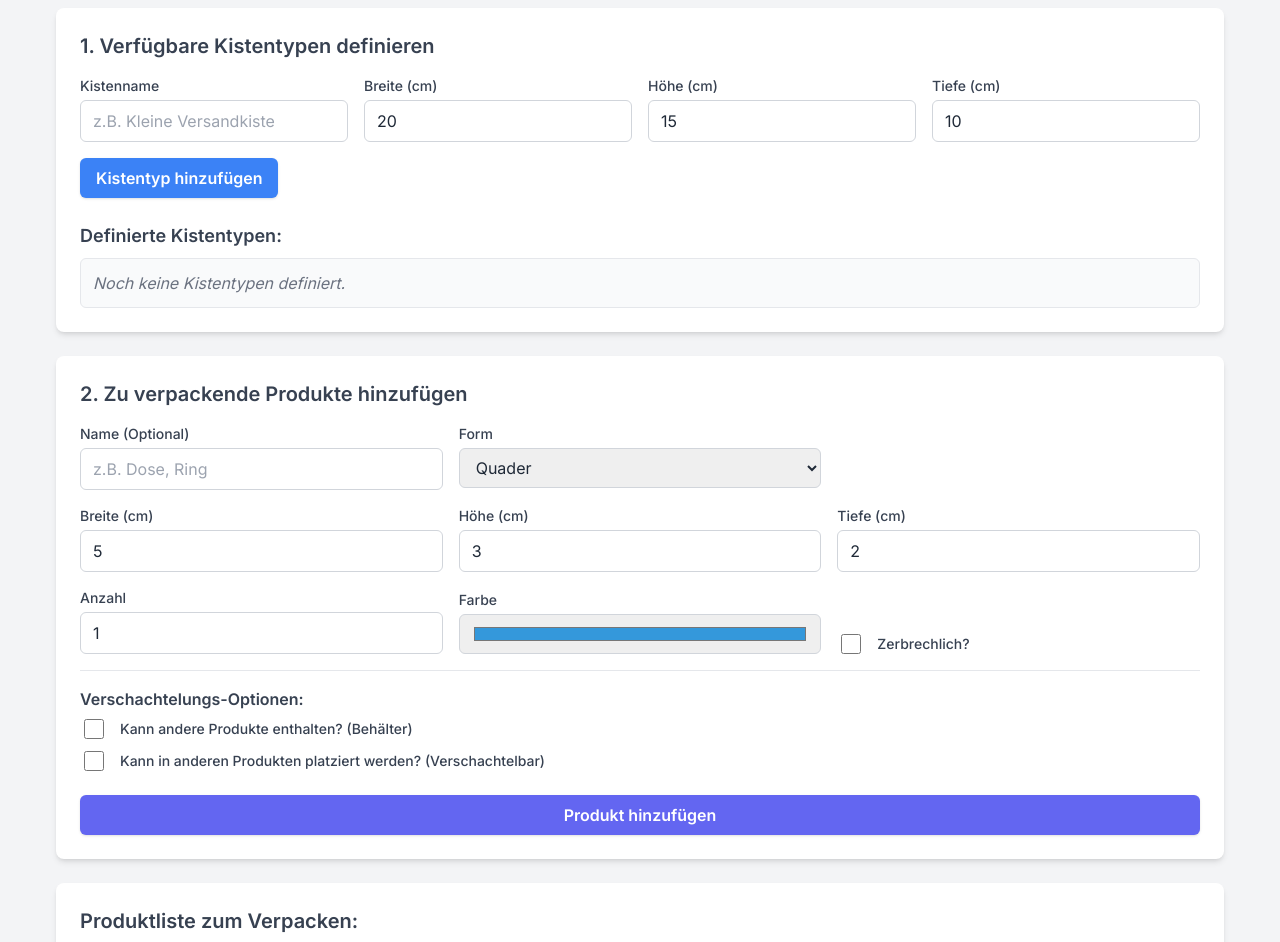
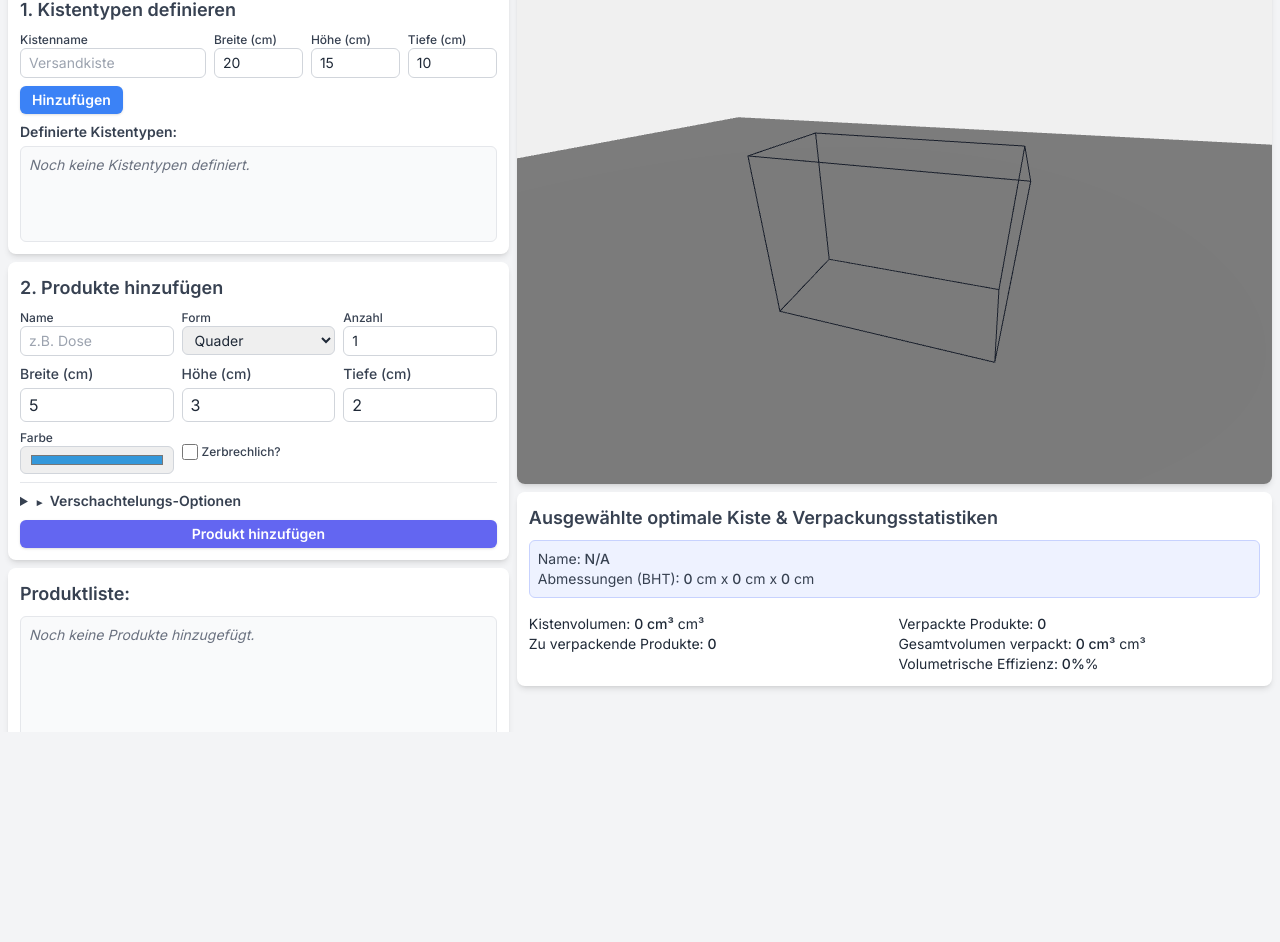
Before and after one commit to bl4ckh4nd/3D-Packer, a website built with Vite: page index.html in a window 1280 px wide. Shown: the part 68-1010 px from the top of the page. After the commit the page ends 800 px from the top, so only its background shows below. Built offline with nearby package versions, Linux system fonts and the light colour scheme; animation ran at ten frames a second.

Commit message:
Refactor code structure and remove redundant sections for improved readability and maintainability

```diff
--- a/index.html
+++ b/index.html
@@ -21,112 +21,141 @@
 
     <div id="nachrichtenBoxContainer" class="fixed top-5 right-5 z-50 w-full max-w-sm"></div>
 
-    <div class="steuerungsPanel container mx-auto p-4">
-        <h1 class="text-3xl font-bold text-center text-indigo-600 mb-6">3D Produktverpackungs-Visualisierer</h1>
+    <div class="container mx-auto p-2">
+        <h1 class="text-2xl font-bold text-center text-indigo-600 mb-3">3D Produktverpackungs-Visualisierer</h1>
 
-        <div class="bg-white p-6 rounded-lg shadow-md mb-6">
-            <h2 class="text-xl font-semibold mb-4 text-gray-700">1. Verfügbare Kistentypen definieren</h2>
-            <div class="grid grid-cols-1 md:grid-cols-4 gap-4 items-end">
-                <div>
-                    <label for="kistenTypName" class="block text-sm font-medium text-gray-700 mb-1">Kistenname</label>
-                    <input type="text" id="kistenTypName" placeholder="z.B. Kleine Versandkiste" class="w-full">
+        <div class="grid grid-cols-1 md:grid-cols-5 gap-2">
+            <!-- Left Column - Input Sections -->
+            <div class="md:col-span-2 space-y-2">
+                <!-- Box Types Section -->
+                <div class="bg-white p-3 rounded-lg shadow-md">
+                    <h2 class="text-lg font-semibold mb-2 text-gray-700">1. Kistentypen definieren</h2>
+                    <div class="grid grid-cols-5 gap-2 items-end">
+                        <div class="col-span-5 sm:col-span-2">
+                            <label for="kistenTypName" class="block text-xs font-medium text-gray-700">Kistenname</label>
+                            <input type="text" id="kistenTypName" placeholder="Versandkiste" class="w-full text-sm">
                         </div>
-                <div>
-                    <label for="kistenTypBreite" class="block text-sm font-medium text-gray-700 mb-1">Breite (cm)</label>
-                    <input type="number" id="kistenTypBreite" placeholder="B" min="1" step="0.1" value="20" class="w-full">
+                        <div class="col-span-5 sm:col-span-1">
+                            <label for="kistenTypBreite" class="block text-xs font-medium text-gray-700">Breite (cm)</label>
+                            <input type="number" id="kistenTypBreite" min="1" step="0.1" value="20" class="w-full text-sm">
                         </div>
-                <div>
-                    <label for="kistenTypHoehe" class="block text-sm font-medium text-gray-700 mb-1">Höhe (cm)</label>
-                    <input type="number" id="kistenTypHoehe" placeholder="H" min="1" step="0.1" value="15" class="w-full">
+                        <div class="col-span-5 sm:col-span-1">
+                            <label for="kistenTypHoehe" class="block text-xs font-medium text-gray-700">Höhe (cm)</label>
+                            <input type="number" id="kistenTypHoehe" min="1" step="0.1" value="15" class="w-full text-sm">
                         </div>
-                <div>
-                    <label for="kistenTypTiefe" class="block text-sm font-medium text-gray-700 mb-1">Tiefe (cm)</label>
-                    <input type="number" id="kistenTypTiefe" placeholder="T" min="1" step="0.1" value="10" class="w-full">
+                        <div class="col-span-5 sm:col-span-1">
+                            <label for="kistenTypTiefe" class="block text-xs font-medium text-gray-700">Tiefe (cm)</label>
+                            <input type="number" id="kistenTypTiefe" min="1" step="0.1" value="10" class="w-full text-sm">
                         </div>
                     </div>
-            <button id="kistenTypHinzufuegenKnopf" class="mt-4 bg-blue-500 hover:bg-blue-600 text-white font-semibold py-2 px-4 rounded-md shadow">Kistentyp hinzufügen</button>
+                    <button id="kistenTypHinzufuegenKnopf" class="mt-2 bg-blue-500 hover:bg-blue-600 text-white font-semibold py-1 px-3 rounded-md shadow text-sm">Hinzufügen</button>
 
-            <h3 class="text-lg font-semibold mt-6 mb-2 text-gray-700">Definierte Kistentypen:</h3>
-            <div id="kistenTypListe" class="listenContainer max-h-40 overflow-y-auto space-y-2 border p-3 rounded-md bg-gray-50">
-                <p class="text-gray-500 italic">Noch keine Kistentypen definiert. Fügen Sie einen hinzu.</p>
+                    <h3 class="text-sm font-semibold mt-2 mb-1 text-gray-700">Definierte Kistentypen:</h3>
+                    <div id="kistenTypListe" class="listenContainer h-24 overflow-y-auto border p-2 rounded-md bg-gray-50 text-sm">
+                        <p class="text-gray-500 italic text-xs">Noch keine Kistentypen definiert.</p>
                     </div>
                 </div>
 
-        <div class="bg-white p-6 rounded-lg shadow-md mb-6">
-            <h2 class="text-xl font-semibold mb-4 text-gray-700">2. Zu verpackende Produkte hinzufügen</h2>
-            <div class="grid grid-cols-1 md:grid-cols-2 lg:grid-cols-3 gap-4 items-start">
+                <!-- Product Section -->
+                <div class="bg-white p-3 rounded-lg shadow-md">
+                    <h2 class="text-lg font-semibold mb-2 text-gray-700">2. Produkte hinzufügen</h2>
+                    <div class="grid grid-cols-3 gap-2">
                         <div>
-                    <label for="produktName" class="block text-sm font-medium text-gray-700 mb-1">Name (Optional)</label>
-                    <input type="text" id="produktName" placeholder="z.B. Dose, Ring" class="w-full">
+                            <label for="produktName" class="block text-xs font-medium text-gray-700">Name</label>
+                            <input type="text" id="produktName" placeholder="z.B. Dose" class="w-full text-sm">
                         </div>
                         <div>
-                    <label for="produktForm" class="block text-sm font-medium text-gray-700 mb-1">Form</label>
-                    <select id="produktForm" class="w-full">
+                            <label for="produktForm" class="block text-xs font-medium text-gray-700">Form</label>
+                            <select id="produktForm" class="w-full text-sm">
                                 <option value="box" selected>Quader</option>
                                 <option value="cylinder">Zylinder</option>
                                 <option value="sphere">Kugel</option>
                             </select>
                         </div>
-                <div class="lg:col-span-1"></div> <div id="abmessungsEingabenContainer" class="md:col-span-2 lg:col-span-3 grid grid-cols-1 md:grid-cols-2 lg:grid-cols-3 gap-4 items-end">
+                        <div>
+                            <label for="produktAnzahl" class="block text-xs font-medium text-gray-700">Anzahl</label>
+                            <input type="number" id="produktAnzahl" min="1" value="1" class="w-full text-sm">
                         </div>
                     </div>
-            <div class="grid grid-cols-1 md:grid-cols-2 lg:grid-cols-3 gap-4 items-end mt-4">
+
+                    <div id="abmessungsEingabenContainer" class="grid grid-cols-3 gap-2 mt-2">
+                        <!-- Will be dynamically populated -->
+                    </div>
+
+                    <div class="grid grid-cols-3 gap-2 mt-2">
                         <div>
-                    <label for="produktAnzahl" class="block text-sm font-medium text-gray-700 mb-1">Anzahl</label>
-                    <input type="number" id="produktAnzahl" placeholder="Menge" min="1" value="1" class="w-full">
+                            <label for="produktFarbe" class="block text-xs font-medium text-gray-700">Farbe</label>
+                            <input type="color" id="produktFarbe" value="#3498db" class="w-full h-7 p-0">
                         </div>
-                <div>
-                    <label for="produktFarbe" class="block text-sm font-medium text-gray-700 mb-1">Farbe</label>
-                    <input type="color" id="produktFarbe" value="#3498db" class="w-full h-10 p-1">
-                </div>
-                 <div class="flex items-center space-x-2 pt-4">
-                    <input type="checkbox" id="produktIstZerbrechlich" class="form-checkbox h-5 w-5 text-indigo-600">
-                    <label for="produktIstZerbrechlich" class="text-sm font-medium text-gray-700">Zerbrechlich?</label>
+                        <div class="flex items-center col-span-2">
+                            <input type="checkbox" id="produktIstZerbrechlich" class="h-4 w-4 text-indigo-600">
+                            <label for="produktIstZerbrechlich" class="ml-1 text-xs font-medium text-gray-700">Zerbrechlich?</label>
                         </div>
                     </div>
-             <div class="mt-4 border-t pt-4">
-                <h3 class="text-md font-semibold text-gray-700 mb-2">Verschachtelungs-Optionen:</h3>
-                <div class="flex items-center space-x-2 mb-2">
-                    <input type="checkbox" id="produktKannAnderesEnthalten" class="form-checkbox h-5 w-5 text-indigo-600">
-                    <label for="produktKannAnderesEnthalten" class="text-sm font-medium text-gray-700">Kann andere Produkte enthalten? (Behälter)</label>
+
+                    <div class="mt-2 border-t pt-2">
+                        <details class="text-sm">
+                            <summary class="font-semibold text-gray-700 cursor-pointer">Verschachtelungs-Optionen</summary>
+                            <div class="pl-2 pt-1">
+                                <div class="flex items-center space-x-1 mb-1">
+                                    <input type="checkbox" id="produktKannAnderesEnthalten" class="h-4 w-4 text-indigo-600">
+                                    <label for="produktKannAnderesEnthalten" class="text-xs font-medium text-gray-700">Kann andere Produkte enthalten</label>
                                 </div>
-                <div id="innenvolumenOptionenContainer" class="innenvolumenOptionen hidden">
-                    <label for="innenvolumenForm" class="block text-sm font-medium text-gray-700 mb-1">Innenvolumen-Form:</label>
-                    <select id="innenvolumenForm" class="w-full mb-2">
+
+                                <div id="innenvolumenOptionenContainer" class="innenvolumenOptionen hidden p-2 mt-1">
+                                    <label for="innenvolumenForm" class="block text-xs font-medium text-gray-700">Innenvolumen-Form:</label>
+                                    <select id="innenvolumenForm" class="w-full text-sm mb-1">
                                         <option value="box">Quader</option>
                                         <option value="cylinder" selected>Zylinder</option>
                                     </select>
                                     <div id="innenvolumenAbmessungenContainer">
-                        </div>
-                </div>
-                 <div class="flex items-center space-x-2 mt-3">
-                    <input type="checkbox" id="produktKannInAnderemPlatziertWerden" class="form-checkbox h-5 w-5 text-indigo-600">
-                    <label for="produktKannInAnderemPlatziertWerden" class="text-sm font-medium text-gray-700">Kann in anderen Produkten platziert werden? (Verschachtelbar)</label>
+                                        <!-- Will be dynamically populated -->
                                     </div>
                                 </div>
 
-            <div class="flex items-end mt-6">
-                 <button id="produktHinzufuegenKnopf" class="w-full bg-indigo-500 hover:bg-indigo-600 text-white font-semibold py-2 px-4 rounded-md shadow h-10">Produkt hinzufügen</button>
+                                <div class="flex items-center space-x-1 mt-1">
+                                    <input type="checkbox" id="produktKannInAnderemPlatziertWerden" class="h-4 w-4 text-indigo-600">
+                                    <label for="produktKannInAnderemPlatziertWerden" class="text-xs font-medium text-gray-700">Kann in anderen Produkten platziert werden</label>
                                 </div>
-            <div id="abmessungsWarnung" class="mt-3 text-sm text-yellow-700 p-3 bg-yellow-100 border border-yellow-400 rounded-md hidden"></div>
+                            </div>
+                        </details>
                     </div>
 
-        <div class="bg-white p-6 rounded-lg shadow-md mb-6">
-            <h2 class="text-xl font-semibold mb-3 text-gray-700">Produktliste zum Verpacken:</h2>
-            <div id="produktListe" class="listenContainer max-h-60 overflow-y-auto space-y-2 border p-3 rounded-md bg-gray-50">
-                <p class="text-gray-500 italic">Noch keine Produkte hinzugefügt.</p>
+                    <button id="produktHinzufuegenKnopf" class="w-full bg-indigo-500 hover:bg-indigo-600 text-white font-semibold py-1 px-3 mt-2 rounded-md shadow text-sm">Produkt hinzufügen</button>
+                    <div id="abmessungsWarnung" class="mt-1 text-xs text-yellow-700 p-2 bg-yellow-100 border border-yellow-400 rounded-md hidden"></div>
+                </div>
+
+                <!-- Product List -->
+                <div class="bg-white p-3 rounded-lg shadow-md">
+                    <h2 class="text-lg font-semibold mb-2 text-gray-700">Produktliste:</h2>
+                    <div id="produktListe" class="listenContainer h-32 overflow-y-auto border p-2 rounded-md bg-gray-50 text-sm">
+                        <p class="text-gray-500 italic text-xs">Noch keine Produkte hinzugefügt.</p>
                     </div>
                 </div>
 
-        <div class="bg-white p-6 rounded-lg shadow-md mb-6 text-center">
-             <h2 class="text-xl font-semibold mb-3 text-gray-700">3. Verpacken & Visualisieren</h2>
-             <button id="optimaleKisteFindenKnopf" class="bg-green-500 hover:bg-green-600 text-white font-semibold py-3 px-8 rounded-md shadow text-lg">Optimale Kiste finden & Verpacken</button>
-             <button id="allesZuruecksetzenKnopf" class="ml-4 bg-red-500 hover:bg-red-600 text-white font-semibold py-3 px-8 rounded-md shadow text-lg">Alles zurücksetzen</button>
+                <!-- Action Buttons -->
+                <div class="bg-white p-3 rounded-lg shadow-md text-center">
+                    <div class="flex justify-between">
+                        <button id="optimaleKisteFindenKnopf" class="bg-green-500 hover:bg-green-600 text-white font-semibold py-2 px-4 rounded-md shadow text-sm">Optimale Kiste finden & Verpacken</button>
+                        <button id="allesZuruecksetzenKnopf" class="bg-red-500 hover:bg-red-600 text-white font-semibold py-2 px-4 rounded-md shadow text-sm">Zurücksetzen</button>
+                    </div>
+                </div>
             </div>
 
-        <div class="bg-white p-6 rounded-lg shadow-md mb-6">
-            <h2 class="text-xl font-semibold mb-3 text-gray-700">Ausgewählte optimale Kiste & Verpackungsstatistiken</h2>
-            <div id="ausgewaehlteKistenInfo" class="mb-4 p-3 bg-indigo-50 rounded-md border border-indigo-200">
+            <!-- Right Column - Visualization & Stats -->
+            <div class="md:col-span-3 space-y-2">
+                <!-- Visualization Container -->
+                <div class="bg-white rounded-lg shadow-md overflow-hidden">
+                    <div id="visualisierungsContainer" class="w-full">
+                        <canvas id="visualisierungsLeinwand" class="h-96"></canvas>
+                    </div>
+                </div>
+
+                <!-- Statistics Section -->
+                <div class="bg-white p-3 rounded-lg shadow-md">
+                    <h2 class="text-lg font-semibold mb-2 text-gray-700">Ausgewählte optimale Kiste & Verpackungsstatistiken</h2>
+                    <div class="grid grid-cols-2 gap-2">
+                        <div id="ausgewaehlteKistenInfo" class="col-span-2 p-2 bg-indigo-50 rounded-md border border-indigo-200 mb-2 text-sm">
                             <p class="text-gray-700">Name: <span id="ausgewaehlterKistenName" class="font-medium">N/A</span></p>
                             <p class="text-gray-700">Abmessungen (BHT):
                                 <span id="ausgewaehlteKistenBreite" class="font-medium">0</span> cm x
@@ -134,16 +163,19 @@
                                 <span id="ausgewaehlteKistenTiefe" class="font-medium">0</span> cm
                             </p>
                         </div>
+                        <div class="text-sm">
                             <p>Kistenvolumen: <span id="statKistenVolumen" class="font-medium">0</span> cm³</p>
-            <p>Zu verpackende Produkte (gesamt): <span id="statAnzahlProdukteZuVerpacken" class="font-medium">0</span></p>
-            <p>Verpackte Produkte (in Kiste + verschachtelt): <span id="statAnzahlVerpackteProdukte" class="font-medium">0</span></p>
-            <p>Gesamtvolumen der verpackten Produkte: <span id="statVerpacktesVolumen" class="font-medium">0</span> cm³</p>
+                            <p>Zu verpackende Produkte: <span id="statAnzahlProdukteZuVerpacken" class="font-medium">0</span></p>
+                        </div>
+                        <div class="text-sm">
+                            <p>Verpackte Produkte: <span id="statAnzahlVerpackteProdukte" class="font-medium">0</span></p>
+                            <p>Gesamtvolumen verpackt: <span id="statVerpacktesVolumen" class="font-medium">0</span> cm³</p>
                             <p>Volumetrische Effizienz: <span id="statEffizienz" class="font-medium">0</span>%</p>
                         </div>
                     </div>
-
-    <div id="visualisierungsContainer" class="w-full max-w-4xl mx-auto mb-10 rounded-lg shadow-xl overflow-hidden">
-        <canvas id="visualisierungsLeinwand"></canvas>
+                </div>
+            </div>
+        </div>
     </div>
 
     <script type="module" src="script.js"></script>
--- a/package.json
+++ b/package.json
@@ -1,7 +1,7 @@
 {
-  "name": "d-packer",
+  "name": "3d-packer",
   "private": true,
-  "version": "0.1.0",
+  "version": "0.1.1",
   "type": "module",
   "scripts": {
     "dev": "vite",
--- a/src-tauri/Cargo.toml
+++ b/src-tauri/Cargo.toml
@@ -1,6 +1,6 @@
 [package]
-name = "d-packer"
-version = "0.1.0"
+name = "ThreeD-packer"
+version = "0.1.1"
 description = "A Tauri App"
 authors = ["you"]
 edition = "2021"
--- a/style.css
+++ b/style.css
@@ -1,25 +1,67 @@
 body { font-family: 'Inter', sans-serif; margin: 0; overflow-x: hidden; }
-#visualisierungsLeinwand { display: block; width: 100%; height: 500px; background-color: #f0f0f0; }
-.steuerungsPanel { max-width: 1200px; margin: 0 auto; }
+#visualisierungsLeinwand { display: block; width: 100%; background-color: #f0f0f0; }
 input[type="number"], input[type="text"], input[type="color"], select, input[type="checkbox"] {
     border-radius: 0.375rem;
     border: 1px solid #D1D5DB;
-    padding: 0.5rem 0.75rem;
-    margin-right: 0.5rem;
+    padding: 0.25rem 0.5rem;
     box-sizing: border-box;
 }
-input[type="checkbox"] { padding: 0.5rem; margin-left: 0.25rem; }
+input[type="checkbox"] { padding: 0.25rem; }
 button { transition: background-color 0.3s ease; }
-.listenContainer::-webkit-scrollbar { width: 8px; }
+.listenContainer::-webkit-scrollbar { width: 6px; }
 .listenContainer::-webkit-scrollbar-track { background: #f1f1f1; border-radius: 10px; }
 .listenContainer::-webkit-scrollbar-thumb { background: #888; border-radius: 10px; }
 .listenContainer::-webkit-scrollbar-thumb:hover { background: #555; }
 #nachrichtenBoxContainer .nachrichtenElement { transition: opacity 0.3s ease-in-out; }
-.abmessungsEingaben div { margin-bottom: 0.5rem; }
+.abmessungsEingaben div { margin-bottom: 0.25rem; }
 .innenvolumenOptionen {
-    padding: 0.75rem;
-    margin-top: 0.5rem;
+    padding: 0.5rem;
+    margin-top: 0.25rem;
     background-color: #f9fafb; /* bg-gray-50 */
     border: 1px solid #e5e7eb; /* border-gray-200 */
     border-radius: 0.375rem; /* rounded-md */
 }
+/* Additional compact layout styles */
+details summary::-webkit-details-marker {
+    display: none;
+}
+details summary::before {
+    content: '►';
+    margin-right: 5px;
+    font-size: 10px;
+}
+details[open] summary::before {
+    content: '▼';
+}
+/* Hide scrollbars in the main body but still allow scrolling if needed */
+html {
+    scrollbar-width: none;
+}
+html::-webkit-scrollbar {
+    display: none;
+}
+.container {
+    height: 100vh;
+    padding-top: 0.5rem;
+    padding-bottom: 0.5rem;
+    overflow-y: auto;
+}
+@media (max-height: 768px) {
+    .text-lg {
+        font-size: 0.9rem;
+    }
+    .text-sm {
+        font-size: 0.75rem;
+    }
+    .text-xs {
+        font-size: 0.65rem;
+    }
+    #visualisierungsLeinwand {
+        height: calc(100vh - 300px);
+    }
+}
+@media (min-height: 769px) {
+    #visualisierungsLeinwand {
+        height: calc(100vh - 250px);
+    }
+}
```
Also changed, not shown: src-tauri/tauri.conf.json (+8 -7 lines), 3d_visu3.png (added), README.md, 2 other files. Lines whose indentation alone changed are shown as unchanged.
